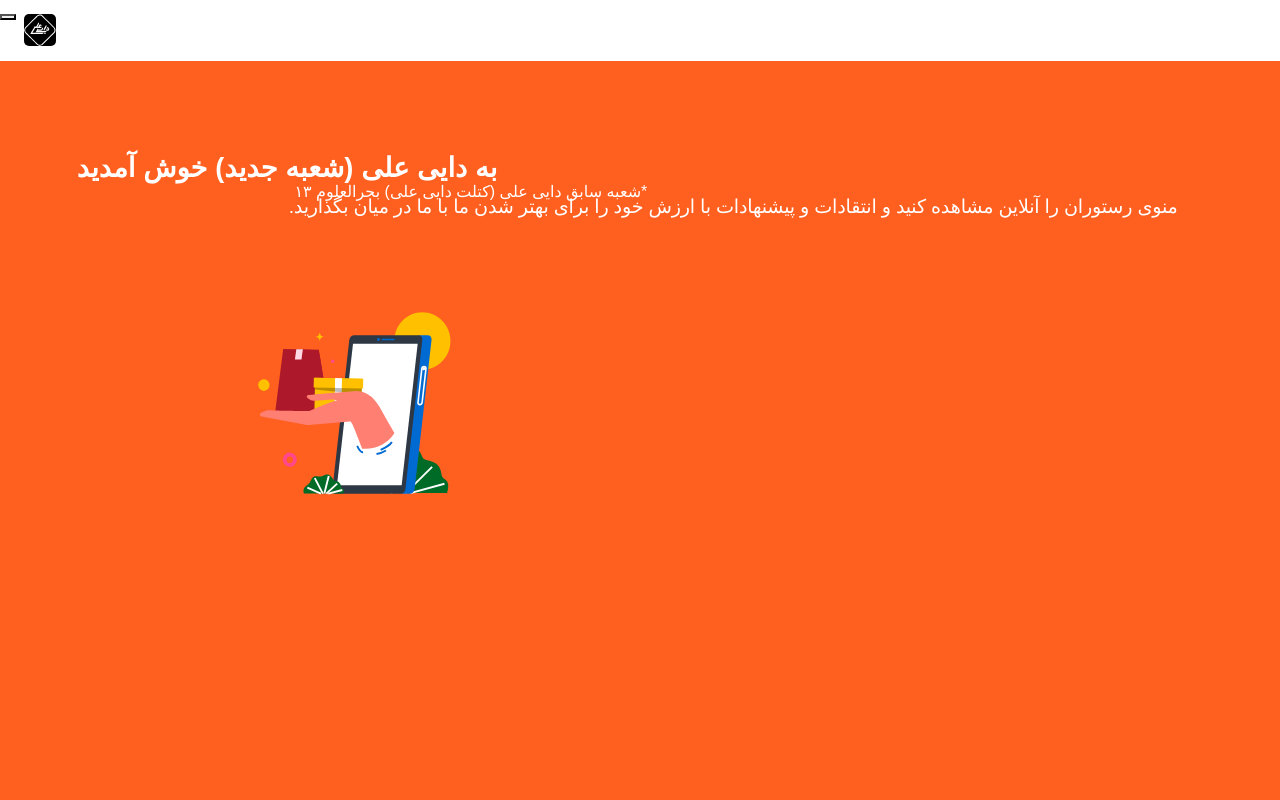
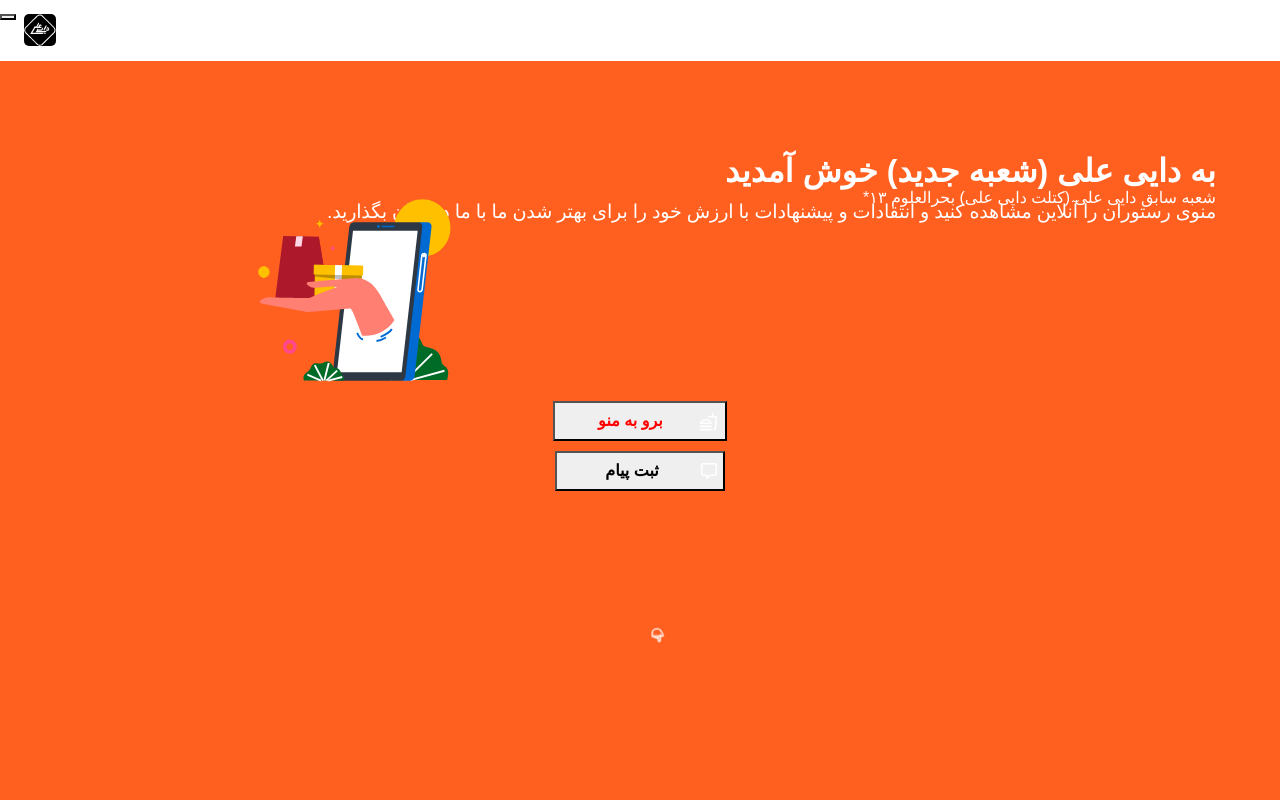
Before and after one commit to pedramjlo/Daei-Ali-ORG, a React (Create React App) app: page / in a window 1280 px wide. Shown: the top 800 px of the page. Built offline with nearby package versions, Linux system fonts and the light colour scheme; a web font is replaced by a local one.

Commit message:
fixed menu button

```diff
--- a/src/components/home.jsx
+++ b/src/components/home.jsx
@@ -3,7 +3,6 @@ import Header from './header';
 import MenuButton from './menu-btn';
 import MessageButton from './message-btn';
 import BouncingArrow from './bouncing-arrow';
-import ImageSlider from './main-slider';
 import '../home.css';
 
 
@@ -38,9 +37,6 @@ export default function Home() {
             <BouncingArrow />
           </div>
 
-        <div className='image-slider'>
-          <ImageSlider />
-        </div>
 
 
 
--- a/src/components/menu-btn.jsx
+++ b/src/components/menu-btn.jsx
@@ -1,5 +1,6 @@
 import { MdOutlineFastfood } from "react-icons/md";
 import '../buttons.css';
+import { color } from "framer-motion";
 
 
 
@@ -7,17 +8,21 @@ import '../buttons.css';
 
 export default function MenuButton(){
 
+    const MenuButtonStyle = {
+        color: "FF0000",
+    }
+
 
     const iconStyle = {
-        color: "black",
+        color: "#FF0000",
         fontSize: "1.2em",
 
     };
 
     return (
-        <button className="menu-button">
+        <button className="menu-button" style={MenuButtonStyle} >
 
-        <span>
+        <span style={{ color: "#FF0000" }} >
         برو به منو
         </span>
 
--- a/src/home.css
+++ b/src/home.css
@@ -1,5 +1,11 @@
 body, html {
     width: 100%;
+}
+
+.main{
+    display: flex;
+    flex-direction: column;
+    padding: 10px;
 }
 
 h2 {
@@ -12,54 +18,68 @@ h2 {
     justify-content: center;
 }
 
+.welcome-text, .description-1, .description-2 {
+    direction: rtl;
+    line-break: pre;
+    margin-right: 5%;
+}
 
 
 
 .welcome-text {
-    letter-spacing: 2px;
+    font-weight: 700;
     margin-top: 10%;
     margin-left: 6%;
-    margin-right: 2%;
 }
 
 
 .description-1{
-    margin-right: 8%;
     margin-left: 7%;
     margin-top: 0;
 }
 
 .description-2 {
-    margin-right: 1%;
     margin-left: 23%;
     margin-top: -4.5%;
+
 }
 
 
 .description-1 p {
-    direction: rtl;
     letter-spacing: -0.2px;
     font-size: 1.2em;
 }
 
-.home-illust {
-    position: absolute;
-    top: 38%;
-    margin-left: 20%;
+.description-2 p {
+
 }
 
+.home-illust {
+    position: relative;
+    bottom: 35px;
+    margin-left: 20%;
+    min-height: 5rem;
+    min-width: 3rem;
+}
+
+
+
 .buttons-container {
-    margin-top: 50%;
+    position: relative;
+    bottom: 25px;
     display: flex;
     flex-direction: column;
     gap: 10px;
-    justify-content: space-between;
+    justify-content: center;
     align-items: center;
 }
 
 
+
+
 .bounce{
-    margin-left: 40%;
+    margin-right: 48%;
+    margin-top: 10%;
     transform: scale(-1, -1);
 }
 
@@ -67,20 +87,3 @@ h2 {
 .extra img {
     width: 100%;
 }
-
-
-
-
-@media only screen and (min-width: 320px){
-    .welcome-text {
-        right: 1.5%;
-        font-size: 1.7em;
-        font-weight: bold;
-        letter-spacing: 0.1px;
-    }
-}
-
-
-@media only screen and (min-width: 480px){
-
-}
```
